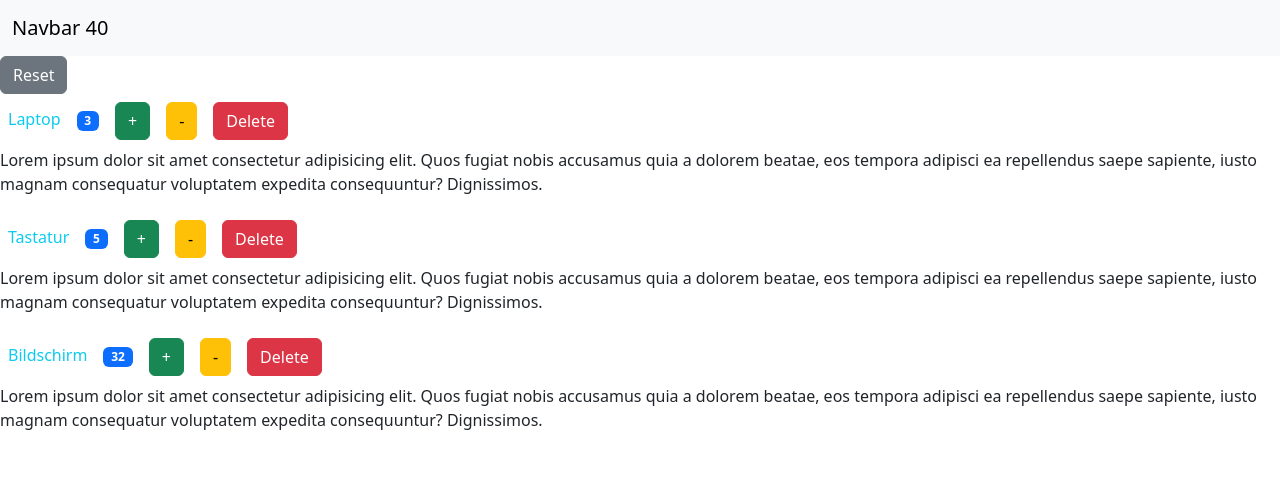
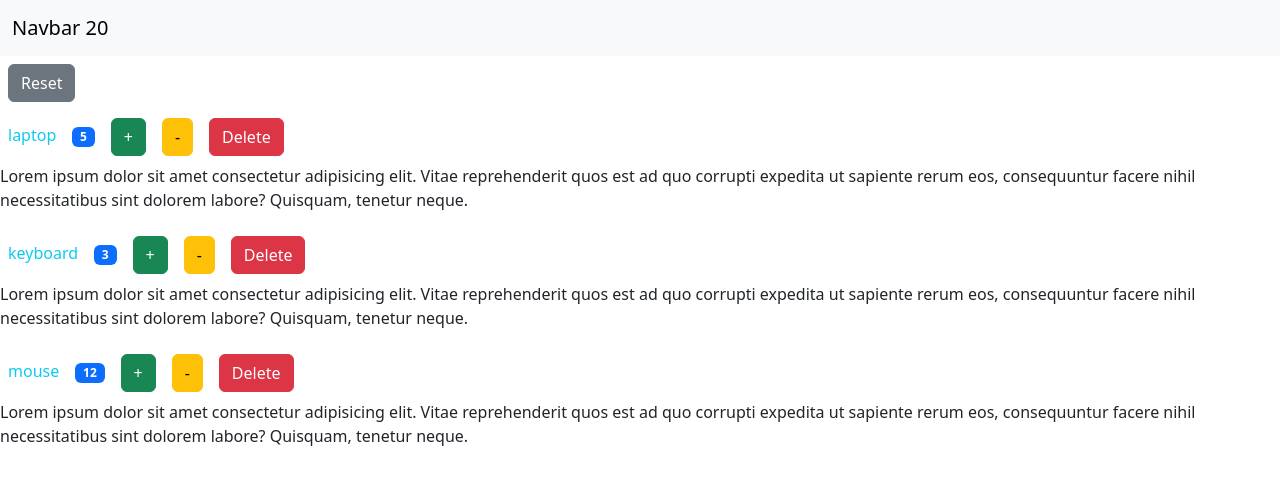
Before and after one commit to rahimi-ali786/ReactJS-practices, a React (Create React App) app: page / in a window 1280 px wide. Shown: the top 484 px of the page. Built offline with nearby package versions, Linux system fonts and the light colour scheme.

Commit message:
11.ReactJS- Context API (Class Components)

```diff
--- /dev/null
+++ b/src/appC.js
@@ -0,0 +1,70 @@
+import {Component} from 'react';
+import ContextNavbar from './components/contextNavbar';
+import ContextProducts from './components/contextProducts';
+import ProductContext from './context/contextProducts';
+
+class AppC extends Component {
+   state = {
+    products:[
+      {id: 2, productName: 'laptop', count: 5},
+      {id: 3, productName: 'keyboard', count: 3},
+      {id: 13, productName: 'mouse', count: 12}
+    ]
+  }
+
+    render(){
+       return(
+          <>
+             <ProductContext.Provider
+                 value={{
+                   products: this.state.products,
+                   onDelete: this.handleDelete,
+                   onIncrement: this.handleIncrement,
+                   onDecrement: this.handleDecrement,
+                   onReset: this.handleReset
+                 }}
+              >
+                 <ContextNavbar/>
+                 <ContextProducts/>
+               </ProductContext.Provider>
+          </>
+       )
+    }
+
+    handleDelete = (productId) => {
+      const newProducts = this.state.products.filter(p => p.id !== productId);
+      this.setState({products: newProducts});
+    }
+
+   handleReset = () => {
+      const resetProducts = this.state.products.map(p => {
+         p.count = 0;
+         return p;
+      });
+      this.setState({products: resetProducts});
+    }
+
+   handleIncrement = (productId) =>{
+       const newProducts = [...this.state.products];
+       const index = newProducts.findIndex(p => p.id === productId);
+       newProducts[index].count +=1;
+       this.setState({product: newProducts});
+    }
+
+     handleDecrement = (productId) =>{
+       const newProducts = [...this.state.products];
+       const index = newProducts.findIndex(p => p.id === productId);
+       newProducts[index].count -= 1;
+       this.setState({product: newProducts});
+    }
+}
+
+// function App(){
+//  return(
+//    <>
+//      <div><h1>Hello Ali!</h1></div>
+//      <div><h2>This is React!</h2></div>
+//     </>
+//  );
+// }
+ export default AppC;
--- /dev/null
+++ b/src/components/contextNavbar.jsx
@@ -0,0 +1,27 @@
+import { Component } from 'react';
+import ProductContext from '../context/contextProducts';
+
+class ContextNavbar extends Component {
+  static contextType = ProductContext;
+
+ render() {
+  return (
+   <nav className='navbar navbar-light bg-light'>
+      <div className='container-fluid'>
+         <a className='navbar-brand' href='#'>
+            Navbar {this.calculateSum()}
+         </a>
+      </div>
+   </nav>
+  );
+ }
+
+   calculateSum = () => {
+      let sum = 0;
+      this.context.products.forEach(p =>{
+         sum += p.count;
+      });
+      return sum;
+   }
+}
+export default ContextNavbar;
--- /dev/null
+++ b/src/components/contextProduct.jsx
@@ -0,0 +1,38 @@
+import { Component } from 'react';
+import ProductContext from '../context/contextProducts';
+
+  class ContextProduct extends Component{
+    static contextType = ProductContext;
+
+    render() {
+     const {productName} = this.props;
+     return (
+        <div>
+          <span className='m-2 text-info'>{productName}</span>
+          <span className='m-2 badge bg-primary'>{this.format(this.props.count)}</span>
+          <button onClick={this.handleIncrement} className='m-2 btn btn-s btn-success'>+</button>
+          <button onClick={this.handleDecrement} className='m-2 btn btn-s btn-warning'>-</button>
+          <button onClick={this.handleDelete} className='m-2 btn btn-s btn-danger'>Delete</button>
+          {this.props.children}
+        </div>
+     );
+    }
+
+    handleIncrement = () =>{
+       this.context.onIncrement(this.props.id);
+    }
+
+    handleDecrement = () =>{
+       this.context.onDecrement(this.props.id);
+    }
+
+     handleDelete = () => {
+      this.context.onDelete(this.props.id);
+    }
+
+     format(){
+      return this.props.count === 0 ? 'Zero' : this.props.count;
+    }
+}
+
+export default ContextProduct;
--- /dev/null
+++ b/src/components/contextProducts.jsx
@@ -0,0 +1,24 @@
+import {Component} from 'react';
+import ContextProduct from './contextProduct';
+import ProductContext from '../context/contextProducts';
+
+class ContextProducts extends Component {
+  static contextType = ProductContext;
+
+ render() {
+  return (
+       <>
+         <button className='btn btn-secondary m-2' onClick={this.context.onReset}>Reset</button>
+
+         {this.context.products.map((p, index) => (
+            <ContextProduct key={index} productName={p.productName} count= {p.count} id={p.id}>
+                <p>
+                 Lorem ipsum dolor sit amet consectetur adipisicing elit. Vitae reprehenderit quos est ad quo corrupti expedita ut sapiente rerum eos, consequuntur facere nihil necessitatibus sint dolorem labore? Quisquam, tenetur neque.
+                 </p>
+            </ContextProduct>
+         ))}
+       </>
+  );
+ }
+}
+export default ContextProducts;
--- a/src/components/siblingProducts.jsx
+++ b/src/components/siblingProducts.jsx
@@ -18,8 +18,6 @@ class SiblingProducts extends Component {
        </>
   );
  }
-
-
 }
 
 export default SiblingProducts;
--- /dev/null
+++ b/src/context/contextProducts.js
@@ -0,0 +1,14 @@
+import {createContext} from 'react';
+const productContext = createContext({
+    //optional
+    products: [],
+    onDelete: () => {},
+    onIncrement: () => {},
+    onDecrement: () => {},
+    onReset: () => {}
+});
+export default productContext;
+
+//die Standardwerte für den Context productContext
+// Das sind leere Funktionen (Platzhalter), falls kein Provider diese Methoden bereitstellt.
+// So vermeidest du Fehler, wenn ein Component den Context verwendet, aber kein Provider in der Komponentenhierarchie ist.
--- a/src/index.js
+++ b/src/index.js
@@ -1,7 +1,8 @@
 import {createRoot} from 'react-dom/client';
 import 'bootstrap/dist/css/bootstrap.min.css';
-import AppF from './components/functional/appF';
+import AppC from './appC';
 // import App from './app';
+// import AppF from './components/functional/appF';
 // import {Product} from './components/product';
 // import {StateProduct} from './components/stateProduct';
 // import {StatelessProduct} from './components/functional/statelessProduct';
@@ -14,4 +15,4 @@ import AppF from './components/functional/appF';
 // import ControlledFProducts from './components/functional/controlledFProducts';
 
 const root = createRoot(document.getElementById('root'));
-root.render(<AppF />);
+root.render(<AppC />);
```
